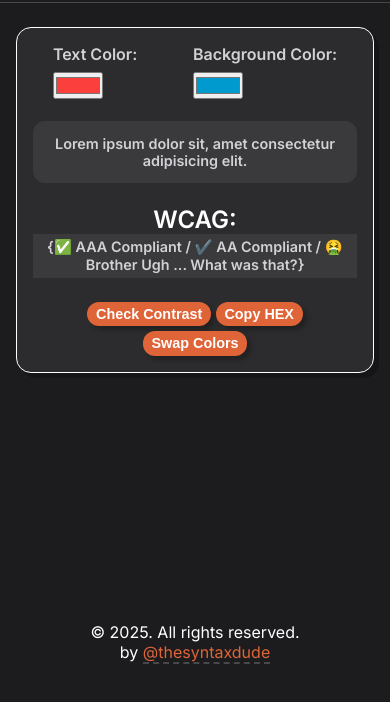
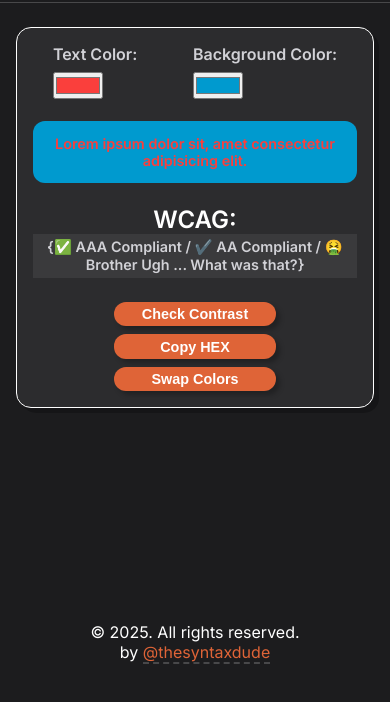
Before and after one commit to thesyntaxdude/syntrast, a plain HTML site: page index.html in a window 390 px wide. Shown: the part 142-844 px from the top of the page. Drawn offline with Linux system fonts and the light colour scheme.

Commit message:
Refining mobile version

```diff
--- a/css/styles.css
+++ b/css/styles.css
@@ -356,7 +356,9 @@ footer a {
     }
 
     .btn-wrapper {
-        gap: 0.3em;
+        flex-direction: column;
+        max-width: 50%;
+        margin-inline: auto;
     }
 
     .modal-content {
--- a/index.html
+++ b/index.html
@@ -67,7 +67,8 @@
             </> by <a href="https://github.com/thesyntaxdude" class="attribution">@thesyntaxdude</a></p>
     </footer>
     <script src="https://kit.fontawesome.com/7b2c76b823.js" crossorigin="anonymous"></script>
-    <script src="script/main.js"></script>
+    <script src="./scripts/main.js"></script>
+    <script data-goatcounter="https://thesyntaxdude.goatcounter.com/count" async src="//gc.zgo.at/count.js"></script>
 </body>
 
 </html>
```
